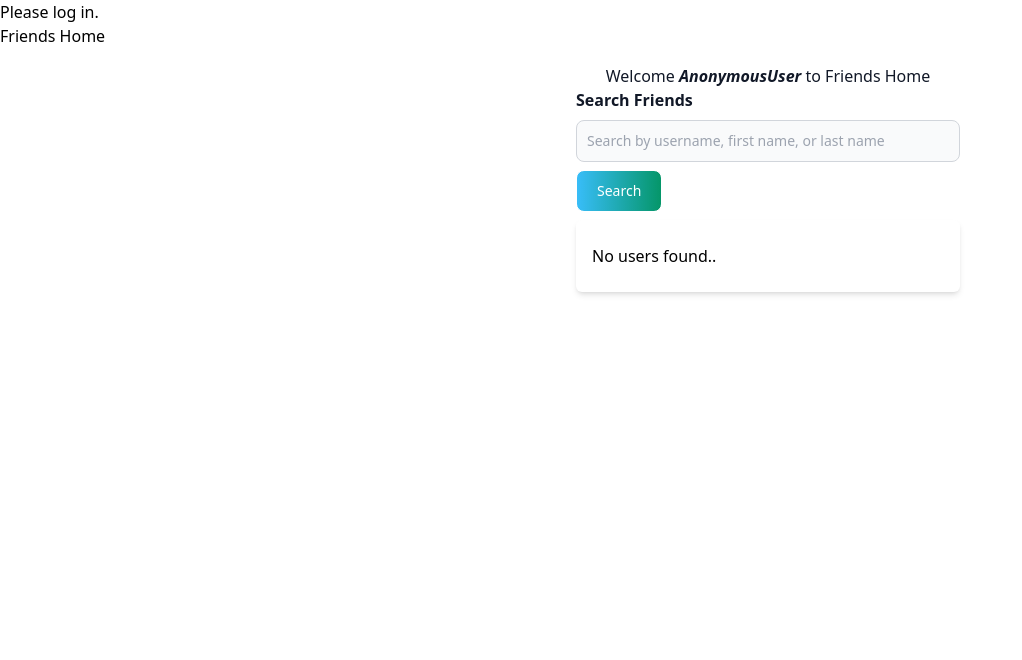
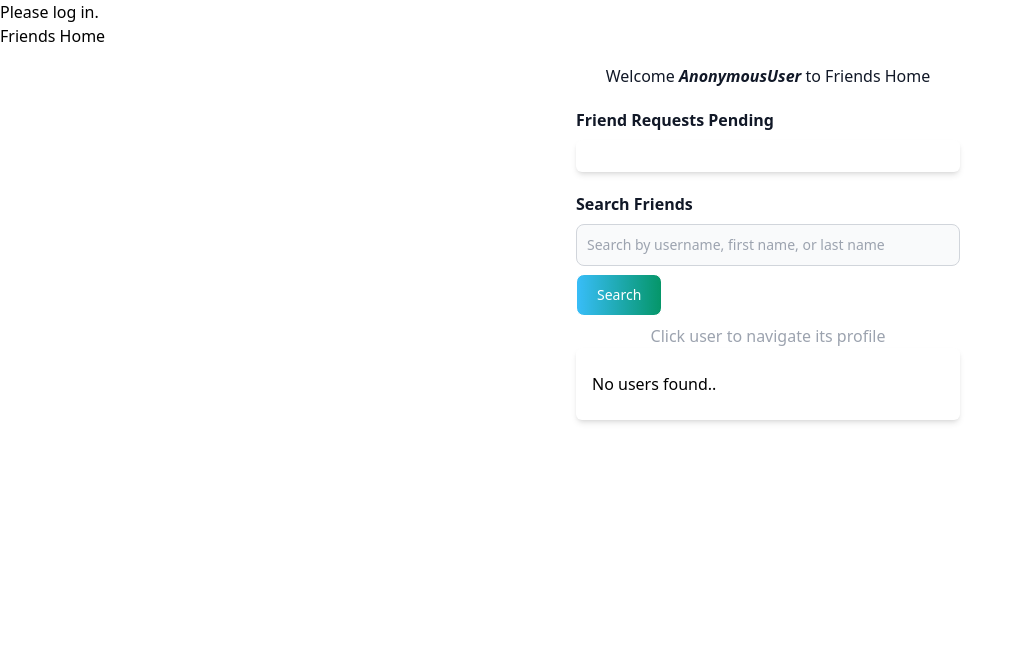
Before and after one commit to Hybridhash/Django-SocialWeb, a Django app: template friends/templates/friends/friend_home.html in a window 1280 px wide. Shown: the top 660 px of the page, without its empty margins (0-1022 px from the left). Run offline with Django 4.2, Linux system fonts and the light colour scheme; the template is opened without the code that fills it, so the values that code supplies are empty; some libraries are stand-ins or nearby versions.

Commit message:
feat: :sparkles: Added Freinds pending request

```diff
--- a/friends/templates/friends/friend_home.html
+++ b/friends/templates/friends/friend_home.html
@@ -26,7 +26,22 @@
         {% endif %}
 
         <h1 class="text-gray-900 dark:text-white">Welcome <b class="italic">{{request.user}}</b> to Friends Home</h1>
-        <div>
+        <div class = "pt-5">
+            <label for=""  class="block mb-2 font-semibold text-md font-medium text-gray-900 dark:text-white">Friend Requests Pending</label>
+            <div class="bg-white p-4 rounded-md shadow-md w-96">
+                <ul class="divide-y divide-gray-200">
+                {% for request in friend_requests_received %}
+                    <li class="py-2 flex items-center justify-between">
+                        <a class="text-violet-700 font-semibold capitalize" href="{% url 'profile' request.from_user %}">
+                            {{request.from_user}}
+                        </a>
+                    </li>
+                {% endfor %}
+                </ul>
+            </div>
+        </div>
+
+        <div class = "pt-5">
             <form method="GET">
                 <label for="friend-search"  class="block mb-2 font-semibold text-md font-medium text-gray-900 dark:text-white">Search Friends</label>
                 <div class="flex w-96">
@@ -35,22 +50,42 @@
                 <button type="submit" class="text-white bg-gradient-to-r to-emerald-600 from-sky-400 border border-white rounded-lg font-medium text-sm px-5 py-2.5 mr-2 mb-2 focus:outline-none hover:shadow-lg">Search</button>
             </form>
         </div>
+        <p class="text-gray-400 dark:text-white"> Click user to navigate its profile </p>
         <div class="bg-white p-4 rounded-md shadow-md w-96">
             <ul class="divide-y divide-gray-200">
-            {% for user in object_list %}
+            {% for user in friend_list %}
+                {% if user.pk  != request.user.id %}
                     <li class="py-2 flex items-center justify-between">
-                <a href="{% url 'profile' user.username %}">
+                    <a class="text-violet-700 font-semibold capitalize" href="{% url 'profile' user.username %}">
                         {{ user.username }}
-                    {{ user.pk }}
+                        <!-- {{ user.pk }}
+                        {{ user.is_friend}}
+                        {{ user.is_pending}} -->
                     </a>
+                    {% if user.is_friend %}
+                        <p class="text-blue-500 ">Friends</p>
+                        <form action="" method="POST">
+                            {% csrf_token %}
+                            <button class="w-30 py-1 px-8 bg-red-500 hover:bg-red-600 text-white font-medium py-1 px-2 rounded-lg">Delete</button>
+                        </form>
+                    {% elif user.is_pending %}
+                        <p class="text-blue-500 ">Pending Request</p>
+                        <form action="" method="POST">
+                            {% csrf_token %}
+                            <button class="w-30 py-1 px-8 bg-green-600 hover:bg-green-800 text-white font-medium py-1 px-2 rounded-lg">Accept</button>
+                        </form>
+                    {% else %}
                         <form action="{% url 'friend_add' pk=user.pk %}" method="POST">
                             {% csrf_token %}
-                    <button class="bg-blue-500 hover:bg-blue-600 text-white font-medium py-1 px-2 rounded-lg">Test Button</button>
+                            <button class="w-30 bg-blue-500 hover:bg-blue-600 text-white font-medium py-1 px-2 rounded-lg">Send Request</button>
                         </form>
+                    {% endif %}
                     </li>
+                {% endif %}
             {% empty %}
                 <li class="py-2 flex items-center justify-between">No users found..</li>
             {% endfor %}
+
             </ul>
         </div>
     </div>
--- a/friends/urls.py
+++ b/friends/urls.py
@@ -3,6 +3,6 @@ from . import views
 
 
 urlpatterns = [
-    path("friends/", views.Friends.as_view(), name="friends"),
+    path("friends/", views.FriendHome.as_view(), name="friends"),
     path("friend_add/<int:pk>/", views.FriendCreate.as_view(), name="friend_add"),
 ]
--- a/pyproject.toml
+++ b/pyproject.toml
@@ -15,6 +15,7 @@ django-browser-reload = "^1.6.0"
 django-crispy-forms = "^1.14.0"
 crispy-tailwind = "^0.5.0"
 pillow = "^9.4.0"
+django-truncate = "^0.1"
 
 
 [tool.poetry.group.dev.dependencies]
--- a/socialweb/settings.py
+++ b/socialweb/settings.py
@@ -50,8 +50,9 @@ INSTALLED_APPS = [
     "django_countries",
     # Social App within Social web project
     "socialapp",
-     # Friends App within Social web project
+    # Friends App within Social web project
     "friends",
+    "django_truncate",
 ]
 
 REST_FRAMEWORK = {
```
Also changed, not shown: friends/views.py (+49 -39 lines), 1 other file. Lines whose indentation alone changed are shown as unchanged.
